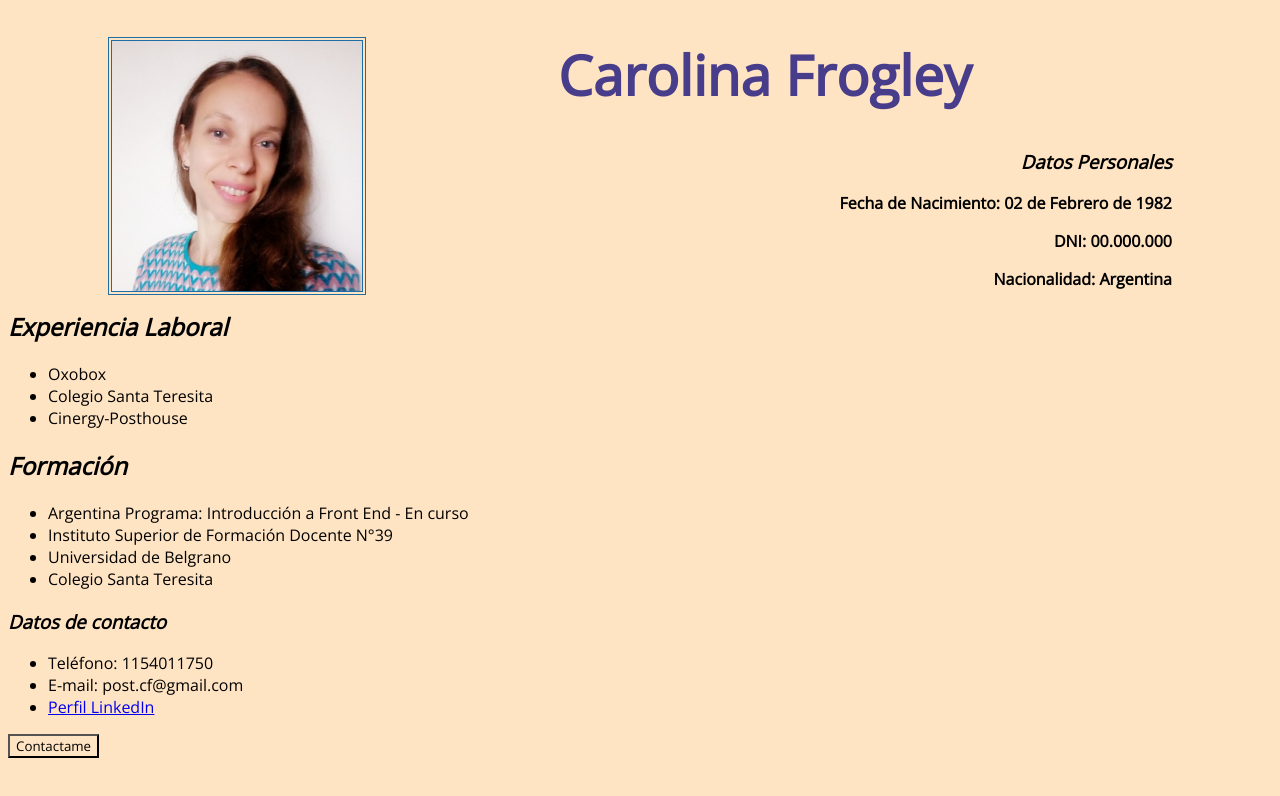
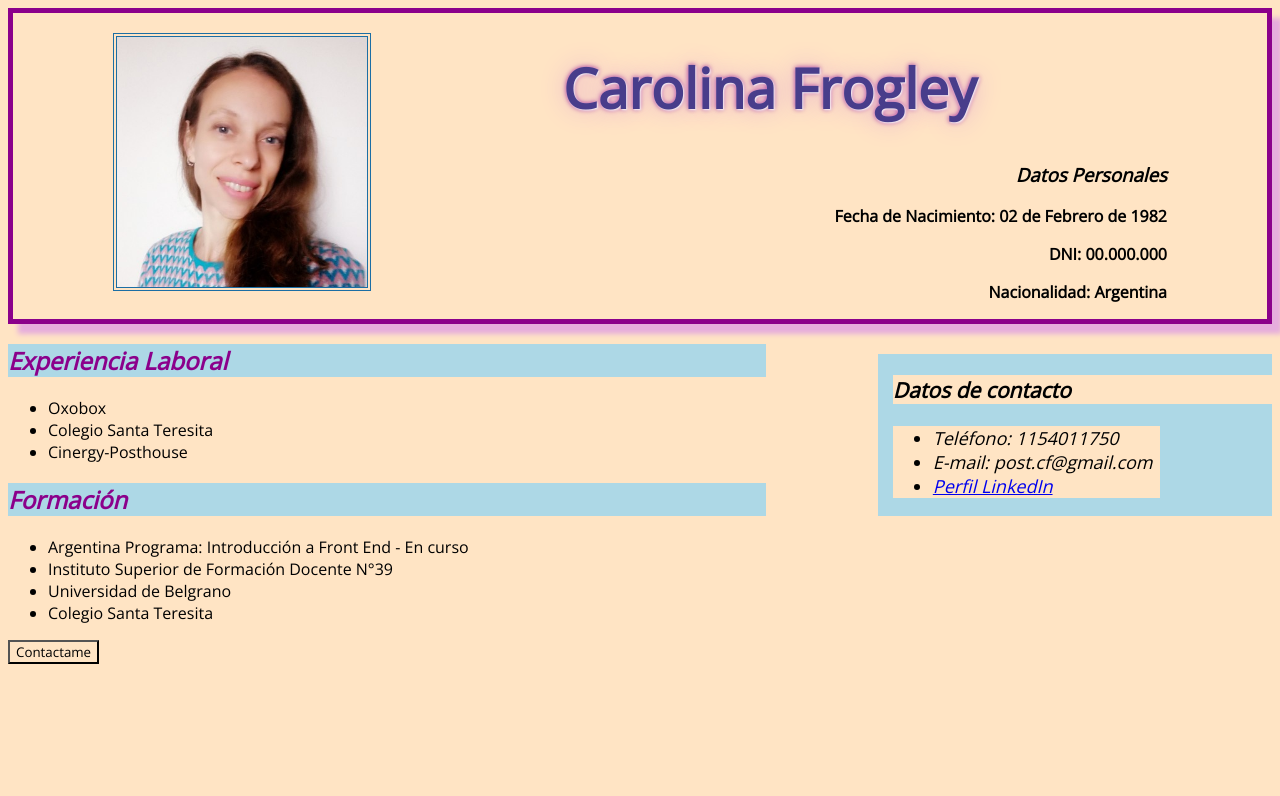
Before and after one commit to cfrogley/ProyectoCV, a plain HTML site: page index.html in a window 1280 px wide. Drawn offline with nearby package versions, Linux system fonts and the light colour scheme.

Commit message:
estilo avanzado

```diff
--- a/css/estilosCV.css
+++ b/css/estilosCV.css
@@ -3,6 +3,10 @@
     background-color: bisque;
 }
 
+#encabezado {
+    border: 5px solid darkmagenta;
+    box-shadow: 10px 10px 5px rgb(230, 173, 221);
+}
 
 
 h1 {
@@ -10,6 +14,7 @@ h1 {
     color: darkslateblue;
    margin-left: 550px;
     font-size: 55px;
+    text-shadow: 1px 1px 2px rgb(251, 250, 250), 0 0 25px rgb(224, 162, 206), 0 0 5px darkmagenta;
 }
 img {
     border: 4px double #1C6EA4;
@@ -22,7 +27,10 @@ h3 {
 h2 {
     font-weight: bold;
     font-style: italic;
+    background-color: lightblue;
+    color: darkmagenta;
 }
+
 #datos {
     text-align: right;
     margin-right: 100px;
@@ -31,7 +39,32 @@ h2 {
 #imagen {
     float: left;
     margin-left: 100px;
+    margin-top: 20px;
 }
+
 #titulo {
     float: none;
 }
+
+
+aside {
+    width: 30%;
+  padding-left: 15px;
+  margin-top: 30px;
+  margin-left: 15px;
+  float: right;
+  font-style: italic;
+  background-color: lightblue;
+  font-size: large;
+}
+
+.contenido {
+    width: 60%;
+}
+ul {
+    width: 60%;
+}
+
+button {
+    size-adjust: ;
+}
--- a/index.html
+++ b/index.html
@@ -12,6 +12,8 @@
 </head>
 
 <body>
+<div id="encabezado">
+
  <div id="imagen">
     <img src="1657632902694.jpg" alt="La imagen no se ha cargado correctamente"
     height="250px" width="250px"/>
@@ -29,11 +31,19 @@
 
 </section>
 
+</div>
+
+<aside>
+    <h3>Datos de contacto</h3>
+    <ul>
+        <li>Teléfono: 1154011750</li>
+        <li>E-mail: post.cf@gmail.com</li>
+        <li><a href="https://www.linkedin.com/in/carolina-frogley-23056a189/">Perfil LinkedIn</a> </li>
+    </ul>
+</aside>
 
 
-
-
-<div>
+<div class="contenido">
     <h2>Experiencia Laboral</h2>
 </div>
 <ul>
@@ -42,7 +52,7 @@
     <li>Cinergy-Posthouse</li>
 </ul>
 
-<div>
+<div class="contenido">
     <h2>Formación</h2>
 </div>
 <ul>
@@ -53,14 +63,7 @@
 
 </ul>
 
-        <aside>
-            <h3>Datos de contacto</h3>
-            <ul>
-                <li>Teléfono: 1154011750</li>
-                <li>E-mail: post.cf@gmail.com</li>
-                <li><a href="https://www.linkedin.com/in/carolina-frogley-23056a189/">Perfil LinkedIn</a> </li>
-            </ul>
-        </aside>
+
         <button>Contactame</button>
 </body>
 </html>
```
